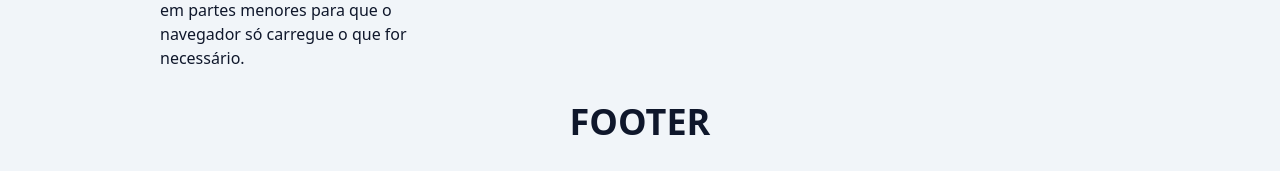
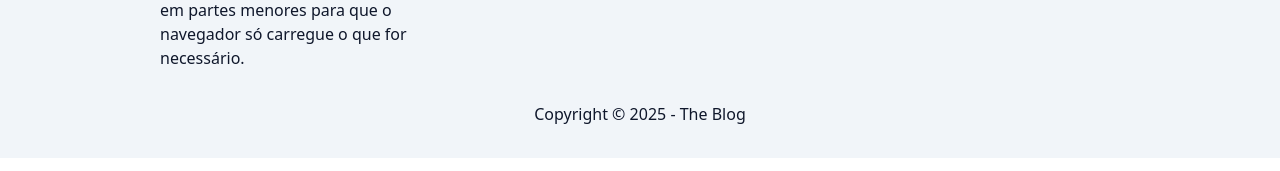
Before and after one commit to Matheus-Doerzbacher/blog, a Next.js app: page / in a window 1280 px wide. Shown: the part 1927-2098 px from the top of the page. Built offline with nearby package versions, Linux system fonts and the light colour scheme.

Commit message:
Add Footer component and update layout to include it; fix header link to point to the homepage.

```diff
--- a/src/app/layout.tsx
+++ b/src/app/layout.tsx
@@ -1,4 +1,5 @@
 import Container from '@/components/Container';
+import Footer from '@/components/Footer';
 import Header from '@/components/Header';
 import type { Metadata } from 'next';
 import './globals.css';
@@ -22,9 +23,7 @@
         <Container>
           <Header />
           {children}
-          <footer>
-            <h1 className="text-4xl font-bold text-center py-8">FOOTER</h1>
-          </footer>
+          <Footer />
         </Container>
       </body>
     </html>
--- /dev/null
+++ b/src/components/Footer/index.tsx
@@ -0,0 +1,12 @@
+import Link from 'next/link';
+
+export default function Footer() {
+  return (
+    <footer className="pb-8 text-center">
+      <p>
+        Copyright &copy; {new Date().getFullYear()} -{' '}
+        <Link href="/">The Blog</Link>
+      </p>
+    </footer>
+  );
+}
--- a/src/components/Header/index.tsx
+++ b/src/components/Header/index.tsx
@@ -12,7 +12,7 @@
           'lg:text-7xl/normal lg:py-12'
         )}
       >
-        <Link href="#">The Blog</Link>
+        <Link href="/">The Blog</Link>
       </h1>
     </header>
   );
--- a/src/components/PostLists/index.tsx
+++ b/src/components/PostLists/index.tsx
@@ -5,7 +5,7 @@
 export default async function PostList() {
   const posts = await findAllPublicPosts();
   return (
-    <div className="grid grid-cols-1  gap-8 sm:grid-cols-2 lg:grid-cols-3">
+    <div className="grid grid-cols-1 mb-8 gap-8 sm:grid-cols-2 lg:grid-cols-3">
       {posts.slice(1).map(post => {
         const postLink = `/post/${post.slug}`;
         return (
```
